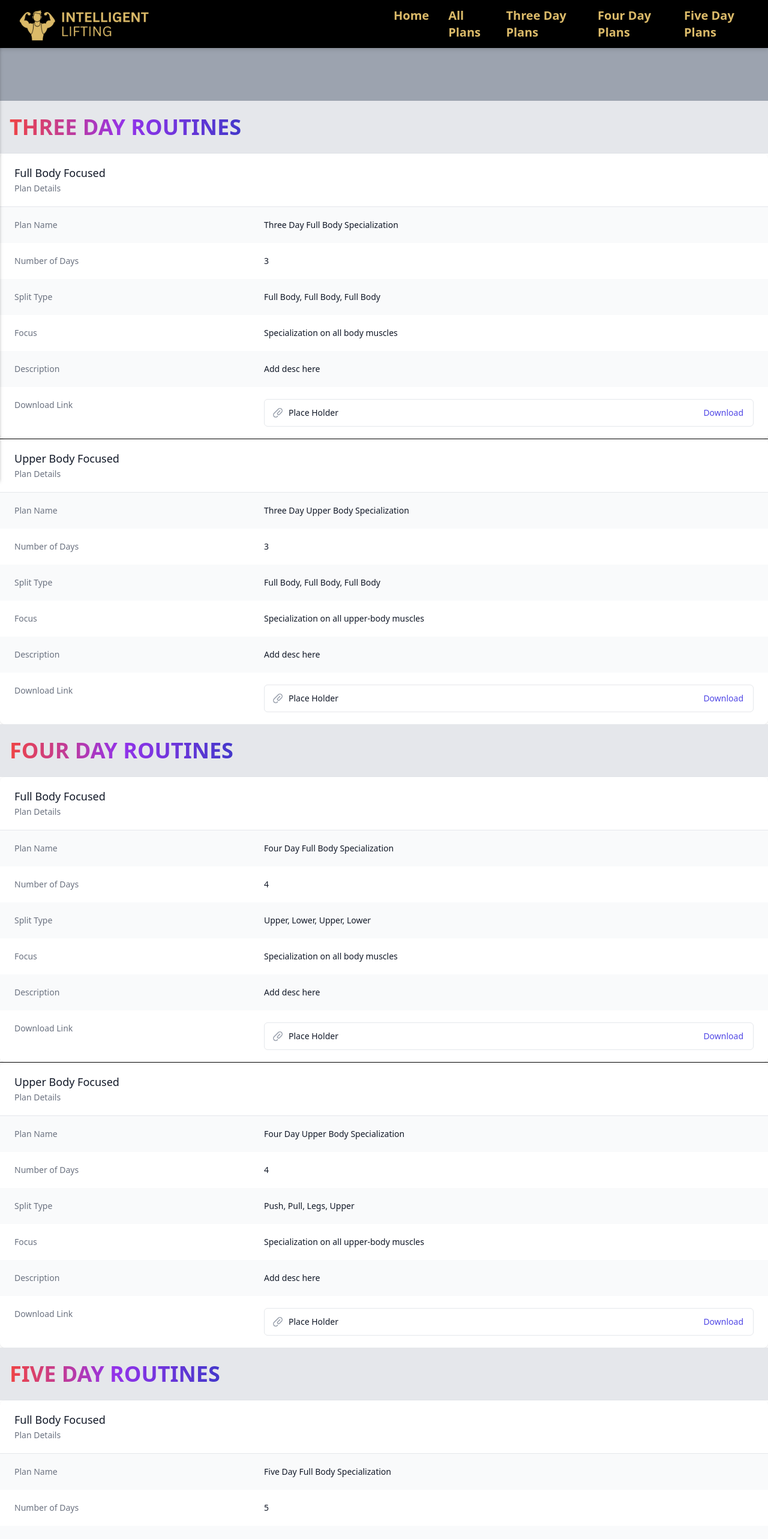
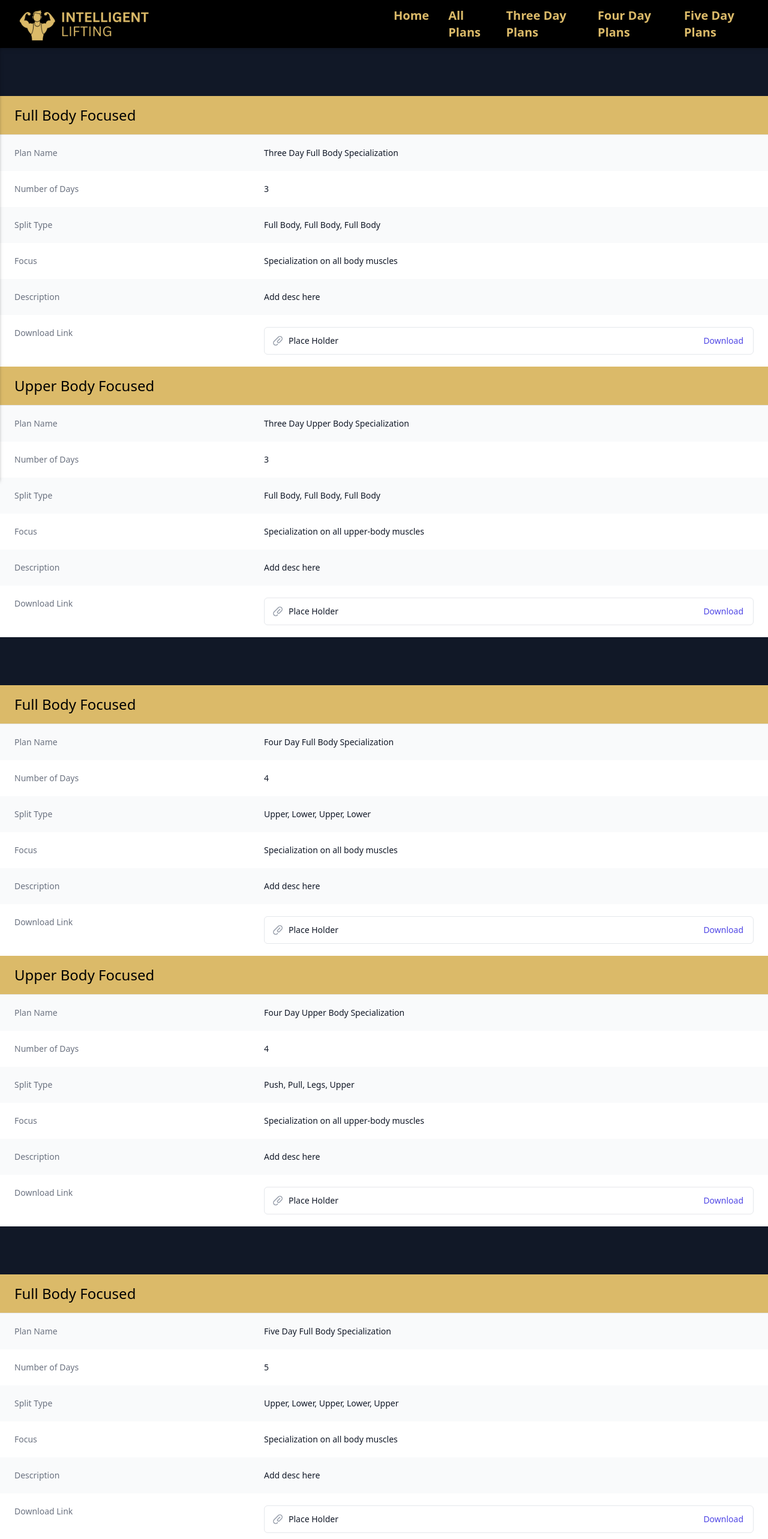
Before and after one commit to jburanpuri/IntelligentLifting, a Next.js app: page /plans in a window 1280 px wide. Shown: the top 2565 px of the page at 60% size. Built offline with nearby package versions, Linux system fonts and the light colour scheme.

Commit message:
Updated all plan pages

```diff
--- a/components/PlansComponent/FiveDayPlans/fullbody.js
+++ b/components/PlansComponent/FiveDayPlans/fullbody.js
@@ -2,10 +2,9 @@ import { PaperClipIcon } from '@heroicons/react/20/solid'
 
 export default function FullBody() {
   return (
-    <div className="overflow-hidden bg-white shadow sm:rounded-lg">
+    <div className="overflow-hidden bg-primary">
       <div className="px-4 py-5 sm:px-6">
-        <h3 className="text-lg font-medium leading-6 text-gray-900">Full Body Focused</h3>
-        <p className="mt-1 max-w-2xl text-sm text-gray-500">Plan Details</p>
+        <h3 className="text-2xl font-medium leading-6 text-black">Full Body Focused</h3>
       </div>
       <div className="border-t border-gray-200">
         <dl>
--- a/components/PlansComponent/FiveDayPlans/upperfocused.js
+++ b/components/PlansComponent/FiveDayPlans/upperfocused.js
@@ -2,10 +2,9 @@ import { PaperClipIcon } from '@heroicons/react/20/solid'
 
 export default function Upper() {
   return (
-    <div className="overflow-hidden bg-white shadow sm:rounded-lg">
+    <div className="overflow-hidden bg-primary">
       <div className="px-4 py-5 sm:px-6">
-        <h3 className="text-lg font-medium leading-6 text-gray-900">Upper Body Focused</h3>
-        <p className="mt-1 max-w-2xl text-sm text-gray-500">Plan Details</p>
+        <h3 className="text-2xl font-medium leading-6 text-black">Upper Body Focused</h3>
       </div>
       <div className="border-t border-gray-200">
         <dl>
--- a/components/PlansComponent/FourDayPlans/fullbody.js
+++ b/components/PlansComponent/FourDayPlans/fullbody.js
@@ -2,10 +2,9 @@ import { PaperClipIcon } from '@heroicons/react/20/solid'
 
 export default function FullBody() {
   return (
-    <div className="overflow-hidden bg-white shadow sm:rounded-lg">
+    <div className="overflow-hidden bg-primary">
       <div className="px-4 py-5 sm:px-6">
-        <h3 className="text-lg font-medium leading-6 text-gray-900">Full Body Focused</h3>
-        <p className="mt-1 max-w-2xl text-sm text-gray-500">Plan Details</p>
+        <h3 className="text-2xl font-medium leading-6 text-black">Full Body Focused</h3>
       </div>
       <div className="border-t border-gray-200">
         <dl>
--- a/components/PlansComponent/FourDayPlans/upperfocused.js
+++ b/components/PlansComponent/FourDayPlans/upperfocused.js
@@ -2,10 +2,9 @@ import { PaperClipIcon } from '@heroicons/react/20/solid'
 
 export default function Upper() {
   return (
-    <div className="overflow-hidden bg-white shadow sm:rounded-lg">
+    <div className="overflow-hidden bg-primary">
       <div className="px-4 py-5 sm:px-6">
-        <h3 className="text-lg font-medium leading-6 text-gray-900">Upper Body Focused</h3>
-        <p className="mt-1 max-w-2xl text-sm text-gray-500">Plan Details</p>
+        <h3 className="text-2xl font-medium leading-6 text-black">Upper Body Focused</h3>
       </div>
       <div className="border-t border-gray-200">
         <dl>
--- a/components/PlansComponent/ThreeDayPlans/fullbody.js
+++ b/components/PlansComponent/ThreeDayPlans/fullbody.js
@@ -2,10 +2,9 @@ import { PaperClipIcon } from '@heroicons/react/20/solid'
 
 export default function FullBody() {
   return (
-    <div className="overflow-hidden bg-white shadow sm:rounded-lg">
+    <div className="overflow-hidden bg-primary shadow">
       <div className="px-4 py-5 sm:px-6">
-        <h3 className="text-lg font-medium leading-6 text-gray-900">Full Body Focused</h3>
-        <p className="mt-1 max-w-2xl text-sm text-gray-500">Plan Details</p>
+        <h3 className="text-2xl font-medium leading-6 text-black">Full Body Focused</h3>
       </div>
       <div className="border-t border-gray-200">
         <dl>
--- a/components/PlansComponent/ThreeDayPlans/upperfocused.js
+++ b/components/PlansComponent/ThreeDayPlans/upperfocused.js
@@ -2,10 +2,9 @@ import { PaperClipIcon } from '@heroicons/react/20/solid'
 
 export default function Upper() {
   return (
-    <div className="overflow-hidden bg-white shadow sm:rounded-lg">
+    <div className="overflow-hidden bg-primary">
       <div className="px-4 py-5 sm:px-6">
-        <h3 className="text-lg font-medium leading-6 text-gray-900">Upper Body Focused</h3>
-        <p className="mt-1 max-w-2xl text-sm text-gray-500">Plan Details</p>
+        <h3 className="text-2xl font-medium leading-6 text-black">Upper Body Focused</h3>
       </div>
       <div className="border-t border-gray-200">
         <dl>
--- a/pages/plans.js
+++ b/pages/plans.js
@@ -12,35 +12,26 @@ import FiveUpper from '../components/PlansComponent/FiveDayPlans/upperfocused'
 export default function Plans() {
   return (
     <>
-            <div className="bg-gray-400 py-4">
-        <h2 className="text-l sm:text-3xl md:text-4xl lg:text-5xl xl:text-4xl  font-black leading-7 md:leading-10 py-2 px-4">
-        <span className="font-extrabold text-transparent bg-clip-text text-black">ALL ROUTINES</span>        </h2>
-    </div>
-        <div className="bg-gray-200 py-4">
-        <h2 className="text-l sm:text-3xl md:text-4xl lg:text-5xl xl:text-4xl text-gray-800 font-black leading-7 md:leading-10 py-2 px-4">
-        <span className="font-extrabold text-transparent bg-clip-text bg-gradient-to-r from-red-500 via-purple-600 to-indigo-700">THREE DAY ROUTINES</span>        </h2>
-    </div>
+        <div className="bg-gray-900 py-4">
+        <h2 className="text-center text-3xl sm:text-5xl md:text-5xl lg:text-5xl xl:text-5xl font-black leading-7 md:leading-10">
+        <span className="font-extrabold text-transparent bg-clip-text text-primary">THREE DAY ROUTINES</span>        </h2>
+        </div>
         <ThreeFullBody/>
-        <hr className="border-black w-full"></hr>
         <ThreeUpper/>
-
-        <div className="bg-gray-200 py-4">
-        <h2 className="text-l sm:text-3xl md:text-4xl lg:text-5xl xl:text-4xl text-gray-800 font-black leading-7 md:leading-10 py-2 px-4">
-        <span className="font-extrabold text-transparent bg-clip-text bg-gradient-to-r from-red-500 via-purple-600 to-indigo-700">FOUR DAY ROUTINES</span>        </h2>
-    </div>
+        <div className="bg-gray-900 py-4">
+        <h2 className="text-center text-3xl sm:text-5xl md:text-5xl lg:text-5xl xl:text-5xl font-black leading-7 md:leading-10">
+        <span className="font-extrabold text-transparent bg-clip-text text-primary">FOUR DAY ROUTINES</span>        </h2>
+        </div>
         <FourFullBody/>
-        <hr className="border-black w-full"></hr>
         <FourUpper/>
-        <div className="bg-gray-200 py-4">
-        <h2 className="text-l sm:text-3xl md:text-4xl lg:text-5xl xl:text-4xl text-gray-800 font-black leading-7 md:leading-10 py-2 px-4">
-            <span className="font-extrabold text-transparent bg-clip-text bg-gradient-to-r from-red-500 via-purple-600 to-indigo-700">FIVE DAY ROUTINES</span>
-        </h2>
-    </div>
+        <div className="bg-gray-900 py-4">
+        <h2 className="text-center text-3xl sm:text-5xl md:text-5xl lg:text-5xl xl:text-5xl font-black leading-7 md:leading-10">
+        <span className="font-extrabold text-transparent bg-clip-text text-primary">FIVE DAY ROUTINES</span>        </h2>
+        </div>
         <FiveFullBody/>
-        <hr className="border-black w-full"></hr>
         <FiveUpper/>
 
-    </>
+        </>
 
   )
 }
--- a/pages/threeday.js
+++ b/pages/threeday.js
@@ -5,10 +5,10 @@ import UpperBody from "../components/PlansComponent/ThreeDayPlans/upperfocused"
 export default function ThreeDay() {
     return (
         <>
-                <div className="bg-gray-300 py-4">
+        <div className="bg-gray-300 py-4">
         <h2 className="text-l sm:text-3xl md:text-4xl lg:text-5xl xl:text-4xl text-gray-800 font-black leading-7 md:leading-10 py-2 px-4">
         <span className="font-extrabold text-transparent bg-clip-text bg-gradient-to-r from-red-500 via-purple-600 to-indigo-700">THREE DAY ROUTINES</span>        </h2>
-    </div>
+        </div>
             <FullBody />
             <UpperBody />
         </>
```
